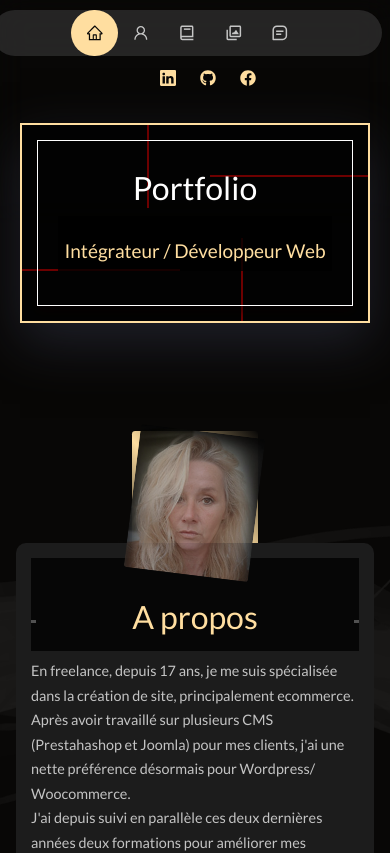
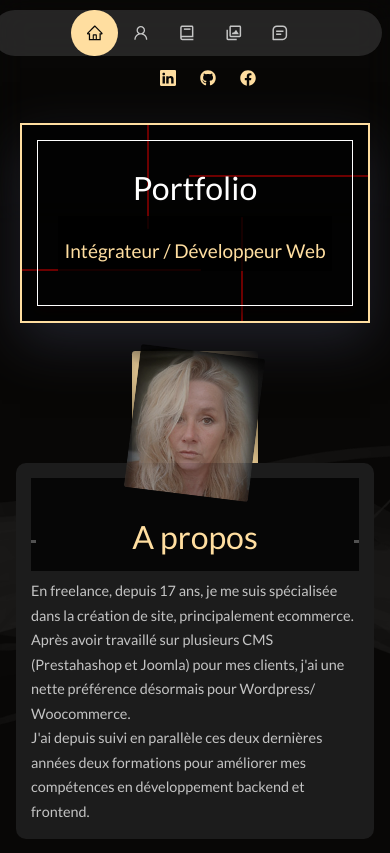
Before and after one commit to CDS-Annabelle/portfolio-anna, a React (Create React App) app: page / in a window 390 px wide. Shown: the top 853 px of the page. Built offline with nearby package versions, Linux system fonts and the light colour scheme.

Commit message:
run deploy

```diff
--- a/src/components/Contact/Contact.module.css
+++ b/src/components/Contact/Contact.module.css
@@ -1,7 +1,8 @@
 .contactContainer {
-    width: 100%;
     display: flex;
-    justify-content: space-evenly;
+    justify-content: space-around;
+    max-width: 1200px;
+    margin: auto;
 }
 
 .contactOptions {
--- a/src/components/Portfolio/Portfolio.module.css
+++ b/src/components/Portfolio/Portfolio.module.css
@@ -1,4 +1,4 @@
-#portfolio {
+section {
     margin-top: 6rem;
 }
 
@@ -39,6 +39,19 @@
     gap: 1rem;
     margin-bottom: 1rem;
 }
+
+.tabs {
+    background-color: #070707;
+    max-width: 1200px;
+    margin: 40px auto 0;
+    border-radius: 10px;
+    border: 1px solid #ffffff3e;
+    color: #b7b2b2;
+    display: grid;
+    grid-template-rows: min-content 1fr;
+    margin-bottom: 3rem;
+}
+
 
 .tab {
     border: none;
@@ -120,19 +133,6 @@
     }
 }
 
-
-.tabs {
-    background-color: #070707;
-    max-width: 1400px;
-    margin: 40px auto 0;
-    border-radius: 10px;
-    border: 1px solid #ffffff3e;
-    color: #b7b2b2;
-    display: grid;
-    grid-template-rows: min-content 1fr;
-    margin-bottom: 3rem;
-}
-
 .tabsBtnContainer {
     display: flex;
     border-bottom: 1px solid #ffffff3e;
@@ -202,8 +202,8 @@
         padding: 10px;
     }
 
-    #portfolio {
-        margin-top: 2rem;
+    section {
+        margin-top: 1rem;
     }
 
     .tab {
```
